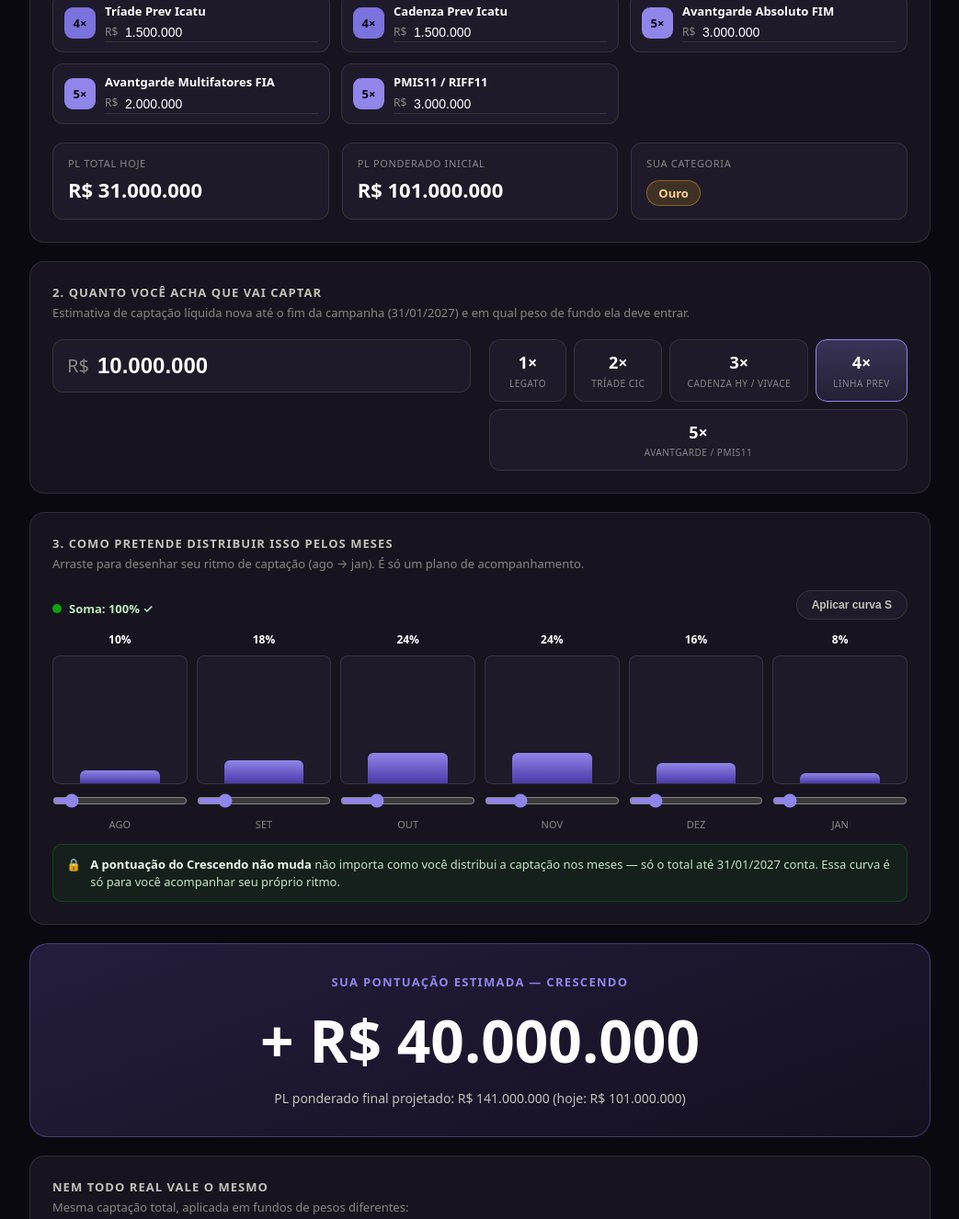
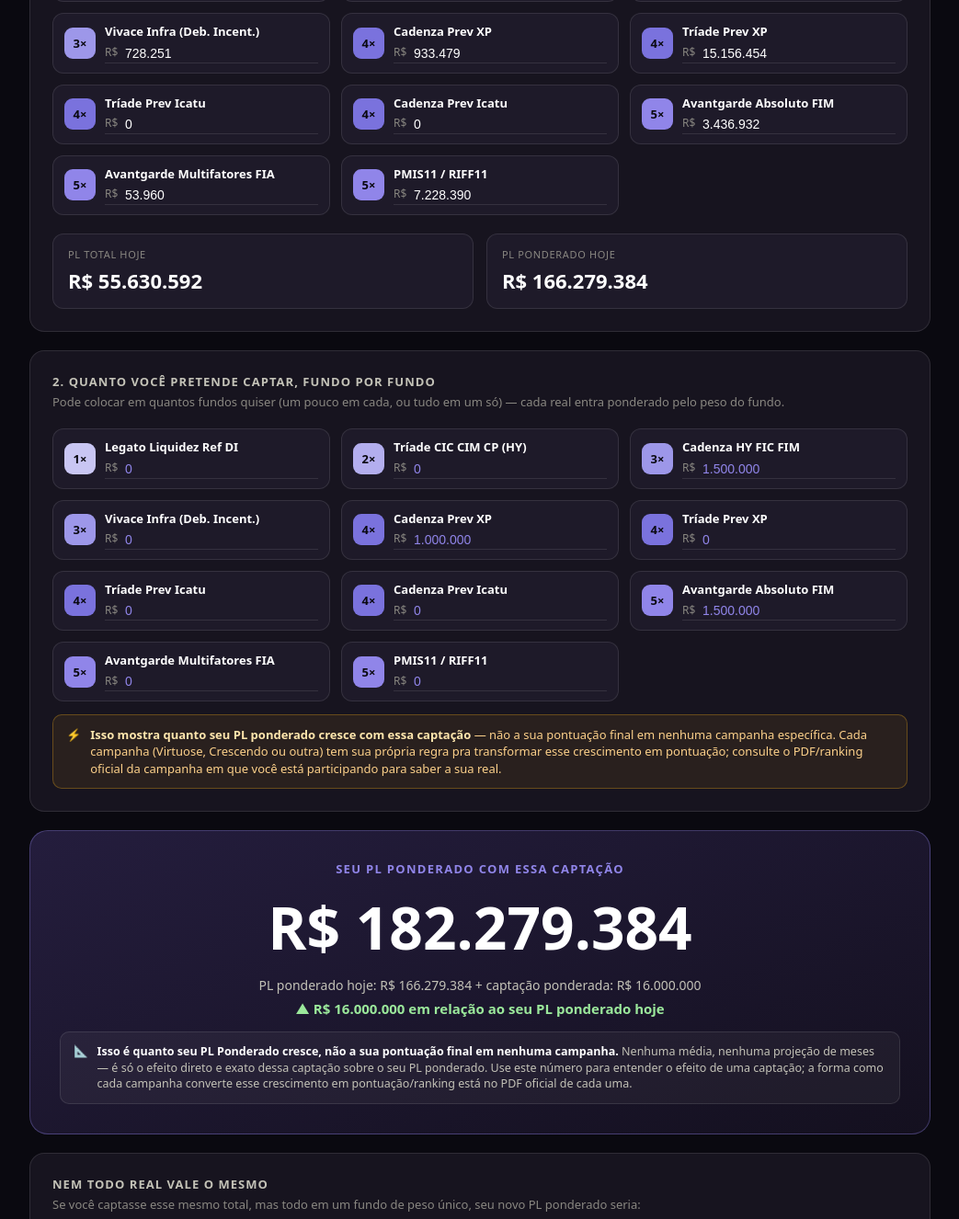
Before and after one commit to OportunidadeParamis/calculadora-crescendo, a plain HTML site: page index.html in a window 1280 px wide. Shown: the part 448-1774 px from the top of the page at 92% size, without its empty margins (118-1161 px from the left). Drawn offline with Linux system fonts and the light colour scheme.

Commit message:
Update title and content for campaign calculator

```diff
--- a/index.html
+++ b/index.html
@@ -3,7 +3,7 @@
 <head>
 <meta charset="UTF-8">
 <meta name="viewport" content="width=device-width, initial-scale=1.0">
-  <title>MAESTRIA · Calculadora Crescendo</title>
+<title>MAESTRIA · Calculadora de Campanha</title>
 <style>
   :root{
     color-scheme: dark;
@@ -33,12 +33,14 @@
     padding: 32px 16px 80px;
   }
   .wrap{ max-width: 980px; margin: 0 auto; }
+
   .eyebrow{
     display:flex; align-items:center; gap:8px;
     font-size:12px; font-weight:700; letter-spacing:0.14em; text-transform:uppercase;
     color: var(--violet); margin-bottom: 10px;
   }
   .eyebrow .dot{ width:7px; height:7px; border-radius:50%; background:var(--violet); }
+
   h1{
     font-family: Georgia, "Times New Roman", serif;
     font-weight: 700;
@@ -46,7 +48,8 @@
     margin: 0 0 6px;
     letter-spacing: -0.01em;
   }
-  .subtitle{ color: var(--text-secondary); font-size:15px; margin: 0 0 32px; max-width: 640px;}
+  .subtitle{ color: var(--text-secondary); font-size:15px; margin: 0 0 32px; max-width: 700px;}
+
   .card{
     background: var(--surface-1);
     border: 1px solid var(--border);
@@ -59,6 +62,7 @@
     color: var(--text-secondary); margin: 0 0 4px;
   }
   .card .hint{ font-size: 13px; color: var(--text-muted); margin: 0 0 20px; }
+
   /* fund grid */
   .fund-grid{ display:grid; grid-template-columns: repeat(auto-fill, minmax(260px,1fr)); gap: 12px; }
   .fund-row{
@@ -74,6 +78,7 @@
   .peso-1{ background:#c9c6f3; } .peso-2{ background:#b3aeee; }
   .peso-3{ background:#9d97e9; } .peso-4{ background:#7a72dd; }
   .peso-5{ background:var(--violet); color:#0a0910; }
+
   .fund-meta{ flex:1 1 auto; min-width:0; }
   .fund-name{ font-size:13px; font-weight:600; color:var(--text-primary); white-space:nowrap; overflow:hidden; text-overflow:ellipsis; }
   .fund-input-wrap{ position:relative; margin-top:2px; }
@@ -84,6 +89,8 @@
     padding: 2px 0 2px 22px; outline:none;
   }
   input.money:focus{ border-bottom-color: var(--violet); }
+  input.money.plano{ color: var(--violet); }
+
   /* summary stat row */
   .stat-row{ display:grid; grid-template-columns: repeat(auto-fit,minmax(180px,1fr)); gap:14px; margin-top:20px; }
   .stat{
@@ -91,55 +98,28 @@
   }
   .stat .label{ font-size:11px; text-transform:uppercase; letter-spacing:0.06em; color:var(--text-muted); margin-bottom:6px; }
   .stat .value{ font-size:22px; font-weight:700; font-variant-numeric:tabular-nums; }
-  .badge{
-        display:inline-flex; align-items:center; gap:6px; padding:4px 12px; border-radius:999px;
-    font-size:13px; font-weight:700;
-  }
-  .badge-diamante{ background: rgba(144,133,233,0.18); color:#c3bdf7; border:1px solid rgba(144,133,233,0.4); }
-    .badge-ouro{ background: rgba(250,178,25,0.15); color:#fcd08a; border:1px solid rgba(250,178,25,0.4); }
-    .badge-prata{ background: rgba(195,194,183,0.15); color:#dedcd2; border:1px solid rgba(195,194,183,0.35); }
-    /* target + fund destino */
-  .target-grid{ display:grid; grid-template-columns: 1fr; gap:20px; }
-  @media(min-width:720px){ .target-grid{ grid-template-columns: 1fr 1fr; } }
-  .big-input-wrap{ position:relative; }
-  .big-input-wrap span{ position:absolute; left:16px; top:50%; transform:translateY(-50%); font-size:20px; color:var(--text-muted); }
-  input.money-big{
-        width:100%; background:var(--surface-2); border:1px solid var(--border); border-radius:12px;
-    color:var(--text-primary); font-size:24px; font-weight:700; font-variant-numeric:tabular-nums;
-    padding: 14px 14px 14px 48px; outline:none;
-}
-  input.money-big:focus{ border-color:var(--violet); }
-  .peso-chips{ display:flex; flex-wrap:wrap; gap:8px; }
-  .chip{
-        flex: 1 1 auto; min-width: 84px;
-    background: var(--surface-2); border:1px solid var(--border); border-radius:12px;
-    padding: 12px 10px; text-align:center; cursor:pointer; transition: all .15s ease;
-}
-  .chip:hover{ border-color: rgba(144,133,233,0.5); }
-  .chip.active{ background: linear-gradient(180deg, rgba(144,133,233,0.28), rgba(144,133,233,0.10)); border-color: var(--violet); }
-  .chip .n{ font-size:18px; font-weight:800; }
-  .chip .l{ font-size:10px; color:var(--text-muted); text-transform:uppercase; letter-spacing:0.05em; margin-top:2px;}
-  /* months */
-  .month-grid{ display:grid; grid-template-columns: repeat(6,1fr); gap:10px; align-items:end; margin-bottom: 8px;}
-  .month-col{ display:flex; flex-direction:column; align-items:center; gap:8px; }
-  .month-bar-wrap{ height:140px; width:100%; display:flex; align-items:flex-end; justify-content:center; background:var(--surface-2); border-radius:8px; border:1px solid var(--border); position:relative; overflow:hidden;}
-  .month-bar{ width:60%; background: linear-gradient(180deg, var(--violet), var(--violet-deep)); border-radius:6px 6px 0 0; transition: height .12s ease; }
-  .month-pct{ font-size:12px; font-weight:700; font-variant-numeric:tabular-nums; }
-  input.month-slider{ width:100%; accent-color: var(--violet); }
-  .month-label{ font-size:11px; color:var(--text-muted); text-transform:uppercase; }
   .sum-indicator{ display:flex; align-items:center; gap:8px; font-size:13px; font-weight:600; margin-top:8px;}
   .sum-indicator .swatch{ width:10px; height:10px; border-radius:50%; }
-  .lock-note{
+  .unlock-note{
     margin-top:14px; display:flex; gap:10px; align-items:flex-start;
-    background: rgba(12,163,12,0.08); border:1px solid rgba(12,163,12,0.3); border-radius:10px; padding:12px 14px;
-    font-size:13px; color:#bfe9bf;
+    background: rgba(250,178,25,0.08); border:1px solid rgba(250,178,25,0.3); border-radius:10px; padding:12px 14px;
+    font-size:13px; color:#fcd08a;
   }
-  .lock-note b{ color:#eafcea; }
+  .unlock-note b{ color:#ffe6ad; }
+
+  .est-note{
+    margin-top:14px; display:flex; gap:10px; align-items:flex-start;
+    background: rgba(195,194,183,0.06); border:1px solid var(--border); border-radius:10px; padding:12px 14px;
+    font-size:12.5px; color:var(--text-secondary); text-align:left;
+  }
+  .est-note b{ color: var(--text-primary); }
+
   button.preset{
     background: var(--surface-2); border:1px solid var(--border); color:var(--text-secondary);
     border-radius: 999px; padding:8px 16px; font-size:12px; font-weight:600; cursor:pointer;
   }
   button.preset:hover{ border-color: var(--violet); color:var(--text-primary); }
+
   /* result hero */
   .hero-card{
     background: linear-gradient(160deg, #241d3d 0%, #14101f 100%);
@@ -149,93 +129,81 @@
   .hero-label{ font-size:13px; text-transform:uppercase; letter-spacing:0.1em; color:var(--violet); font-weight:700; margin-bottom:10px;}
   .hero-value{ font-size: clamp(36px,7vw,64px); font-weight:800; font-variant-numeric:tabular-nums; }
   .hero-sub{ color:var(--text-secondary); font-size:14px; margin-top:8px; }
-  /* comparison bars */
+  .hero-delta{ font-size:15px; font-weight:700; margin-top:6px; }
+  .hero-delta.up{ color:#9be89b; }
+  .hero-delta.down{ color:#f0a8a8; }
+
+  /* generic comparison bars */
   .compare{ margin-top:10px; }
   .compare-row{ display:flex; gap:14px; }
   .compare-col{ flex:1; display:flex; flex-direction:column; align-items:center; }
   .compare-bar-wrap{ height:160px; width:100%; display:flex; align-items:flex-end; justify-content:center; margin:8px 0; }
   .compare-bar{ width:70%; border-radius: 6px 6px 0 0; transition: height .15s ease; position:relative; }
-  .compare-bar.selected{ box-shadow: 0 0 0 2px var(--violet) inset; }
   .compare-value{ font-size:12px; font-weight:700; font-variant-numeric:tabular-nums; }
-  .compare-tag{ font-size:11px; color:var(--text-muted); text-transform:uppercase; }
+  .compare-tag{ font-size:11px; color:var(--text-muted); text-transform:uppercase; max-width:110px; text-align:center;}
+
   .legend-row{ display:flex; gap:18px; margin-top:10px; flex-wrap:wrap; }
   .legend-item{ display:flex; align-items:center; gap:6px; font-size:12px; color:var(--text-secondary); }
   .legend-swatch{ width:10px; height:10px; border-radius:3px; }
+
   footer{ text-align:center; color:var(--text-muted); font-size:12px; margin-top:40px; }
   footer b{ color: var(--violet); letter-spacing:0.06em; }
 </style>
 </head>
 <body>
 <div class="wrap">
-    <div class="eyebrow"><span class="dot"></span> MAESTRIA · CRESCENDO</div>
-    <h1>Quanto vale o seu esforço?</h1>
-    <p class="subtitle">Coloque o PL que você tem hoje em cada fundo, diga quanto acha que vai captar até 31/01/2027 e veja sua pontuação estimada no ranking Crescendo.</p>
+
+  <div class="eyebrow"><span class="dot"></span> MAESTRIA · CAMPANHA</div>
+  <h1>Quanto você cresce</h1>
+  <p class="subtitle">Cada campanha da Paramis tem sua própria regra para transformar PL ponderado em pontuação — algumas somam médias ao longo do tempo, outras somam totais. Esta calculadora não tenta reproduzir a regra de nenhuma campanha específica. Ela responde só a pergunta que dá pra responder com exatidão, sem depender de qual campanha está rodando: <b>se eu captar tanto nos fundos A, B e C, quanto cresce o meu PL ponderado?</b></p>
+
   <!-- STEP 1: PL ATUAL -->
   <div class="card">
     <h2>1. Seu PL hoje, fundo por fundo</h2>
-    <p class="hint">Cada fundo pesa diferente na pontuação. Preencha o que você tem em cada um (pode deixar 0 se não tiver).</p>
+    <p class="hint">Cada fundo pesa diferente na pontuação. Preencha o que você tem em cada um (pode deixar 0 se não tiver). <i>Os valores pré-preenchidos são um exemplo real: a posição da Paola Magalhães em 06/07/2026, validada célula a célula contra o modelo Power BI — não é a posição atual dela em nenhuma campanha, só um exemplo com números de verdade. Apague e coloque os seus.</i></p>
     <div class="fund-grid" id="fundGrid"></div>
+
     <div class="stat-row">
       <div class="stat">
         <div class="label">PL total hoje</div>
         <div class="value" id="statPLTotal">R$ 0</div>
       </div>
       <div class="stat">
-          <div class="label">PL ponderado inicial</div>
+        <div class="label">PL ponderado hoje</div>
         <div class="value" id="statPLPond">R$ 0</div>
-        </div>
-        <div class="stat">
-          <div class="label">Sua categoria</div>
-          <div class="value"><span class="badge badge-prata" id="statCategoria">Prata</span></div>
       </div>
     </div>
   </div>
-    <!-- STEP 2: META DE CAPTACAO -->
+
+  <!-- STEP 2: CAPTACAO -->
   <div class="card">
-      <h2>2. Quanto você acha que vai captar</h2>
-      <p class="hint">Estimativa de captação líquida nova até o fim da campanha (31/01/2027) e em qual peso de fundo ela deve entrar.</p>
-      <div class="target-grid">
-        <div>
-          <div class="big-input-wrap">
-            <span>R$</span>
-            <input type="text" inputmode="numeric" class="money-big" id="inputCaptacao" value="10.000.000">
+    <h2>2. Quanto você pretende captar, fundo por fundo</h2>
+    <p class="hint">Pode colocar em quantos fundos quiser (um pouco em cada, ou tudo em um só) — cada real entra ponderado pelo peso do fundo.</p>
+    <div class="fund-grid" id="fundGridPlano"></div>
+
+    <div class="unlock-note">
+      ⚡ <div><b>Isso mostra quanto seu PL ponderado cresce com essa captação</b> — não a sua pontuação final em nenhuma campanha específica. Cada campanha (Virtuose, Crescendo ou outra) tem sua própria regra pra transformar esse crescimento em pontuação; consulte o PDF/ranking oficial da campanha em que você está participando para saber a sua real.</div>
     </div>
   </div>
-        <div>
-          <div class="peso-chips" id="pesoChips"></div>
-        </div>
-      </div>
-    </div>
-    <!-- STEP 3: CURVA MENSAL -->
-    <div class="card">
-      <h2>3. Como pretende distribuir isso pelos meses</h2>
-      <p class="hint">Arraste para desenhar seu ritmo de captação (ago → jan). É só um plano de acompanhamento.</p>
-      <div style="display:flex; justify-content:space-between; align-items:center; margin-bottom:14px;">
-        <div class="sum-indicator" id="sumIndicator"><span class="swatch"></span><span id="sumText">Soma: 100%</span></div>
-        <button class="preset" id="btnCurveS">Aplicar curva S</button>
-    </div>
-    <div class="month-grid" id="monthGrid"></div>
-    <div class="lock-note">
-      🔒 <div><b>A pontuação do Crescendo não muda</b> não importa como você distribui a captação nos meses — só o total até 31/01/2027 conta. Essa curva é só para você acompanhar seu próprio ritmo.</div>
-      </div>
-    </div>
+
   <!-- RESULTADO -->
   <div class="hero-card">
-      <div class="hero-label">Sua pontuação estimada — Crescendo</div>
-    <div class="hero-value" id="heroPontos">+ R$ 0</div>
-      <div class="hero-sub" id="heroSub">PL ponderado final projetado: R$ 0</div>
+    <div class="hero-label">Seu PL Ponderado com essa captação</div>
+    <div class="hero-value" id="heroPontos">R$ 0</div>
+    <div class="hero-sub" id="heroSub">PL ponderado hoje: R$ 0 + captação ponderada: R$ 0</div>
+    <div class="hero-delta" id="heroDelta"></div>
+    <div class="est-note">📐 <div><b>Isso é quanto seu PL Ponderado cresce, não a sua pontuação final em nenhuma campanha.</b> Nenhuma média, nenhuma projeção de meses — é só o efeito direto e exato dessa captação sobre o seu PL ponderado. Use este número para entender o efeito de uma captação; a forma como cada campanha converte esse crescimento em pontuação/ranking está no PDF oficial de cada uma.</div></div>
   </div>
+
   <div class="card">
     <h2>Nem todo real vale o mesmo</h2>
-      <p class="hint">Mesma captação total, aplicada em fundos de pesos diferentes:</p>
-      <div class="compare" id="compareChart"></div>
-      <div class="legend-row">
-        <div class="legend-item"><span class="legend-swatch" style="background:var(--violet)"></span> Peso escolhido por você</div>
-      <div class="legend-item"><span class="legend-swatch" style="background:#3a3650"></span> Outros pesos (1× a 5×)</div>
+    <p class="hint">Se você captasse esse mesmo total, mas todo em um fundo de peso único, seu novo PL ponderado seria:</p>
+    <div class="compare" id="pesoCompareChart"></div>
   </div>
+
+  <footer><b>MAESTRIA</b> · Calculadora de Campanha · Paramis Capital · valores ilustrativos e estimados, referem-se ao crescimento do PL ponderado, não à pontuação final de nenhuma campanha específica</footer>
 </div>
-    <footer><b>MAESTRIA</b> · Calculadora Crescendo · Paramis Capital · valores ilustrativos, não substituem o ranking oficial do Power BI</footer>
-  </div>
+
 <script>
 const FUNDOS = [
   {name:"Legato Liquidez Ref DI", peso:1},
@@ -250,11 +218,12 @@
   {name:"Avantgarde Multifatores FIA", peso:5},
   {name:"PMIS11 / RIFF11", peso:5},
 ];
-const MONTHS = ["ago","set","out","nov","dez","jan"];
-const DEFAULT_CURVE = [10,18,24,24,16,8]; // curva em S, soma 100
-const DEFAULT_PL = [6000000,4000000,3000000,2000000,3000000,2000000,1500000,1500000,3000000,2000000,3000000]; // exemplo pre-preenchido, soma 31M
-let pesoEscolhido = 4;
-let curve = DEFAULT_CURVE.slice();
+// Exemplo com dados reais: posição da Paola Magalhães em 06/07/2026, validada contra o modelo Power BI
+// (Prova 1/2 do exercício de validação de 07/08/2026) — não é a posição atual dela em nenhuma campanha,
+// mas os valores são reais e a reconstrução bate exatamente com o total oficial.
+const DEFAULT_PL = [16589766,4961357,6542003,728251,933479,15156454,0,0,3436932,53960,7228390]; // soma 55.630.592, PL ponderado 166.279.386 (bate com o real)
+const DEFAULT_PLANO = [0,0,1500000,0,1000000,0,0,0,1500000,0,0]; // exemplo ilustrativo (não são planos reais de ninguém)
+
 function brl(v, decimals=0){
   return new Intl.NumberFormat('pt-BR', {style:'currency', currency:'BRL', maximumFractionDigits:decimals, minimumFractionDigits:decimals}).format(v||0);
 }
@@ -267,7 +236,8 @@
   el.value = v ? new Intl.NumberFormat('pt-BR').format(v) : '';
   return v;
 }
-// ---- Build fund grid ----
+
+// ---- Build fund grid (STEP 1: PL hoje) ----
 const fundGrid = document.getElementById('fundGrid');
 FUNDOS.forEach((f, i)=>{
   const row = document.createElement('div');
@@ -283,126 +253,102 @@
     </div>`;
   fundGrid.appendChild(row);
 });
-// ---- Build peso chips (fundo destino) ----
-const pesoChips = document.getElementById('pesoChips');
-const pesoExemplos = {1:"Legato", 2:"Tríade CIC", 3:"Cadenza HY / Vivace", 4:"Linha Prev", 5:"Avantgarde / PMIS11"};
-[1,2,3,4,5].forEach(p=>{
-    const chip = document.createElement('div');
-  chip.className = 'chip' + (p===pesoEscolhido ? ' active' : '');
-  chip.dataset.peso = p;
-  chip.innerHTML = `<div class="n">${p}×</div><div class="l">${pesoExemplos[p]}</div>`;
-  chip.addEventListener('click', ()=>{
-        pesoEscolhido = p;
-    document.querySelectorAll('.chip').forEach(c=>c.classList.remove('active'));
-    chip.classList.add('active');
-    recompute();
+
+// ---- Build fund grid (STEP 2: captacao planejada) ----
+const fundGridPlano = document.getElementById('fundGridPlano');
+FUNDOS.forEach((f, i)=>{
+  const row = document.createElement('div');
+  row.className = 'fund-row';
+  row.innerHTML = `
+    <div class="peso-badge peso-${f.peso}">${f.peso}×</div>
+    <div class="fund-meta">
+      <div class="fund-name" title="${f.name}">${f.name}</div>
+      <div class="fund-input-wrap">
+        <span>R$</span>
+        <input type="text" inputmode="numeric" class="money plano" data-idx="${i}" value="${new Intl.NumberFormat('pt-BR').format(DEFAULT_PLANO[i])}">
+      </div>
+    </div>`;
+  fundGridPlano.appendChild(row);
 });
-  pesoChips.appendChild(chip);
-});
-// ---- Build month sliders ----
-const monthGrid = document.getElementById('monthGrid');
-MONTHS.forEach((m,i)=>{
-    const col = document.createElement('div');
-  col.className = 'month-col';
-  col.innerHTML = `
-        <div class="month-pct" id="monthPct${i}">${curve[i]}%</div>
-        <div class="month-bar-wrap"><div class="month-bar" id="monthBar${i}" style="height:${curve[i]}%"></div></div>
-        <input type="range" class="month-slider" min="0" max="100" value="${curve[i]}" data-idx="${i}">
-        <div class="month-label">${m}</div>`;
-  monthGrid.appendChild(col);
-});
-document.querySelectorAll('.month-slider').forEach(sl=>{
-    sl.addEventListener('input', (e)=>{
-      const idx = parseInt(e.target.dataset.idx,10);
-    curve[idx] = parseInt(e.target.value,10);
-    updateMonthUI();
-  });
-});
-document.getElementById('btnCurveS').addEventListener('click', ()=>{
-    curve = DEFAULT_CURVE.slice();
-  document.querySelectorAll('.month-slider').forEach((sl,i)=>{ sl.value = curve[i]; });
-  updateMonthUI();
-});
-function updateMonthUI(){
-    let sum = 0;
-  curve.forEach((v,i)=>{
-        sum += v;
-        document.getElementById('monthPct'+i).textContent = v+'%';
-    document.getElementById('monthBar'+i).style.height = Math.max(v,2)+'%';
-});
-  const sumText = document.getElementById('sumText');
-  const indicator = document.getElementById('sumIndicator');
-  if(sum === 100){
-    sumText.textContent = 'Soma: 100% ✓';
-    indicator.querySelector('.swatch').style.background = 'var(--good)';
-    sumText.style.color = '#bfe9bf';
-  } else {
-    sumText.textContent = `Soma: ${sum}% (ajuste para 100%)`;
-    indicator.querySelector('.swatch').style.background = 'var(--warning)';
-    sumText.style.color = '#fcd08a';
-                                  }
-  }
-// ---- Money input events ----
+
+// ---- Input events ----
 document.getElementById('fundGrid').addEventListener('input', (e)=>{
-    if(e.target.classList.contains('money')){
-      recompute();
-}
+  if(e.target.classList.contains('money')) recompute();
 });
 document.getElementById('fundGrid').addEventListener('blur', (e)=>{
   if(e.target.classList.contains('money')) formatMoneyInput(e.target);
 }, true);
-document.getElementById('inputCaptacao').addEventListener('input', recompute);
-document.getElementById('inputCaptacao').addEventListener('blur', (e)=> formatMoneyInput(e.target));
-function getFundPLs(){
-    return Array.from(document.querySelectorAll('#fundGrid .money')).map(inp=>parseMoney(inp.value));
+
+document.getElementById('fundGridPlano').addEventListener('input', (e)=>{
+  if(e.target.classList.contains('money')) recompute();
+});
+document.getElementById('fundGridPlano').addEventListener('blur', (e)=>{
+  if(e.target.classList.contains('money')) formatMoneyInput(e.target);
+}, true);
+
+function getFundValues(containerId){
+  return Array.from(document.querySelectorAll('#'+containerId+' .money')).map(inp=>parseMoney(inp.value));
 }
+
+function drawBars(containerId, items, barPx){
+  const el = document.getElementById(containerId);
+  el.innerHTML = `
+    <div class="compare-row" id="${containerId}Values"></div>
+    <div class="compare-row" id="${containerId}Bars"></div>
+    <div class="compare-row" id="${containerId}Tags"></div>`;
+  const valuesEl = document.getElementById(containerId+'Values');
+  const barsEl = document.getElementById(containerId+'Bars');
+  const tagsEl = document.getElementById(containerId+'Tags');
+  const maxVal = Math.max(...items.map(i=>i.value), 1);
+  items.forEach(it=>{
+    const px = Math.max((it.value/maxVal)*barPx, 4);
+    const vcol = document.createElement('div');
+    vcol.className = 'compare-col';
+    vcol.innerHTML = `<div class="compare-value">${brl(it.value)}</div>`;
+    valuesEl.appendChild(vcol);
+
+    const bcol = document.createElement('div');
+    bcol.className = 'compare-col';
+    bcol.innerHTML = `<div class="compare-bar-wrap"><div class="compare-bar" style="height:${px}px; background:${it.color}"></div></div>`;
+    barsEl.appendChild(bcol);
+
+    const tcol = document.createElement('div');
+    tcol.className = 'compare-col';
+    tcol.innerHTML = `<div class="compare-tag">${it.label}</div>`;
+    tagsEl.appendChild(tcol);
+  });
+}
+
 function recompute(){
-    const pls = getFundPLs();
+  // ---- Step 1: PL hoje ----
+  const pls = getFundValues('fundGrid');
   let plTotal = 0, plPond = 0;
   pls.forEach((v,i)=>{ plTotal += v; plPond += v * FUNDOS[i].peso; });
+
   document.getElementById('statPLTotal').textContent = brl(plTotal);
   document.getElementById('statPLPond').textContent = brl(plPond);
-  const catEl = document.getElementById('statCategoria');
-  let categoria = 'Prata', catClass='badge-prata';
-  if(plTotal > 75000000){ categoria='Diamante'; catClass='badge-diamante'; }
-  else if(plTotal > 25000000){ categoria='Ouro'; catClass='badge-ouro'; }
-  catEl.textContent = categoria;
-  catEl.className = 'badge ' + catClass;
-  const captacao = parseMoney(document.getElementById('inputCaptacao').value);
-  const pontos = captacao * pesoEscolhido;
-  const plPondFinal = plPond + pontos;
-  document.getElementById('heroPontos').textContent = '+ ' + brl(pontos);
-  document.getElementById('heroSub').textContent = `PL ponderado final projetado: ${brl(plPondFinal)} (hoje: ${brl(plPond)})`;
-  // compare chart (rows with fixed px bar-wrap height, avoids flex % rounding issues)
-  const BAR_PX = 160;
-  const compare = document.getElementById('compareChart');
-  compare.innerHTML = `
-        <div class="compare-row" id="cmpValues"></div>
-        <div class="compare-row" id="cmpBars"></div>
-        <div class="compare-row" id="cmpTags"></div>`;
-  const cmpValues = document.getElementById('cmpValues');
-  const cmpBars = document.getElementById('cmpBars');
-  const cmpTags = document.getElementById('cmpTags');
-  const maxVal = captacao * 5 || 1;
-  [1,2,3,4,5].forEach(p=>{
-        const val = captacao * p;
-    const px = Math.max((val/maxVal)*BAR_PX, 4);
-    const isSelected = p === pesoEscolhido;
-    const vcol = document.createElement('div');
-    vcol.className = 'compare-col';
-    vcol.innerHTML = `<div class="compare-value">${brl(val)}</div>`;
-    cmpValues.appendChild(vcol);
-    const bcol = document.createElement('div');
-    bcol.className = 'compare-col';
-    bcol.innerHTML = `<div class="compare-bar-wrap"><div class="compare-bar ${isSelected?'selected':''}" style="height:${px}px; background:${isSelected ? 'var(--violet)' : '#3a3650'}"></div></div>`;
-    cmpBars.appendChild(bcol);
-    const tcol = document.createElement('div');
-    tcol.className = 'compare-col';
-    tcol.innerHTML = `<div class="compare-tag">${p}×</div>`;
-    cmpTags.appendChild(tcol);
+
+  // ---- Step 2: captacao planejada, fundo por fundo ----
+  const planos = getFundValues('fundGridPlano');
+  let deltaP = 0, captacaoTotal = 0;
+  planos.forEach((v,i)=>{ deltaP += v * FUNDOS[i].peso; captacaoTotal += v; });
+  const plPondNovo = plPond + deltaP;
+
+  document.getElementById('heroPontos').textContent = brl(plPondNovo);
+  document.getElementById('heroSub').textContent = `PL ponderado hoje: ${brl(plPond)} + captação ponderada: ${brl(deltaP)}`;
+  const deltaEl = document.getElementById('heroDelta');
+  const arrow = deltaP >= 0 ? '▲' : '▼';
+  deltaEl.textContent = `${arrow} ${brl(Math.abs(deltaP))} em relação ao seu PL ponderado hoje`;
+  deltaEl.className = 'hero-delta ' + (deltaP >= 0 ? 'up' : 'down');
+
+  // ---- Peso comparison chart: mesmo total, pesos 1x-5x ----
+  const pesoItems = [1,2,3,4,5].map(p=>{
+    const plPondNovoP = plPond + captacaoTotal*p;
+    return {label: p+'×', value: plPondNovoP, color: 'var(--violet)'};
   });
+  drawBars('pesoCompareChart', pesoItems, 150);
 }
-updateMonthUI();
+
 recompute();
 </script>
 </body>
```
Lines whose indentation alone changed are shown as unchanged.
